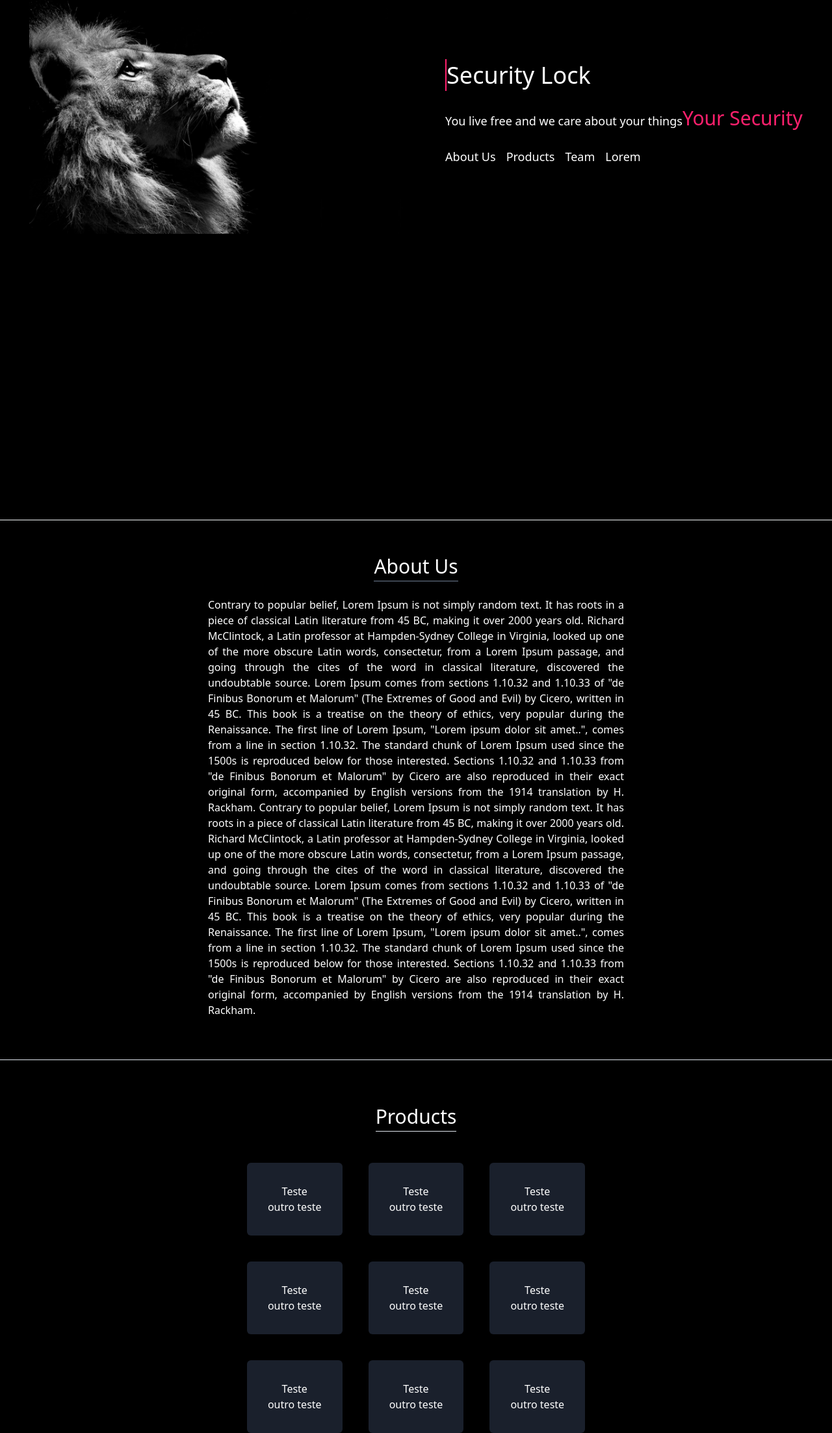
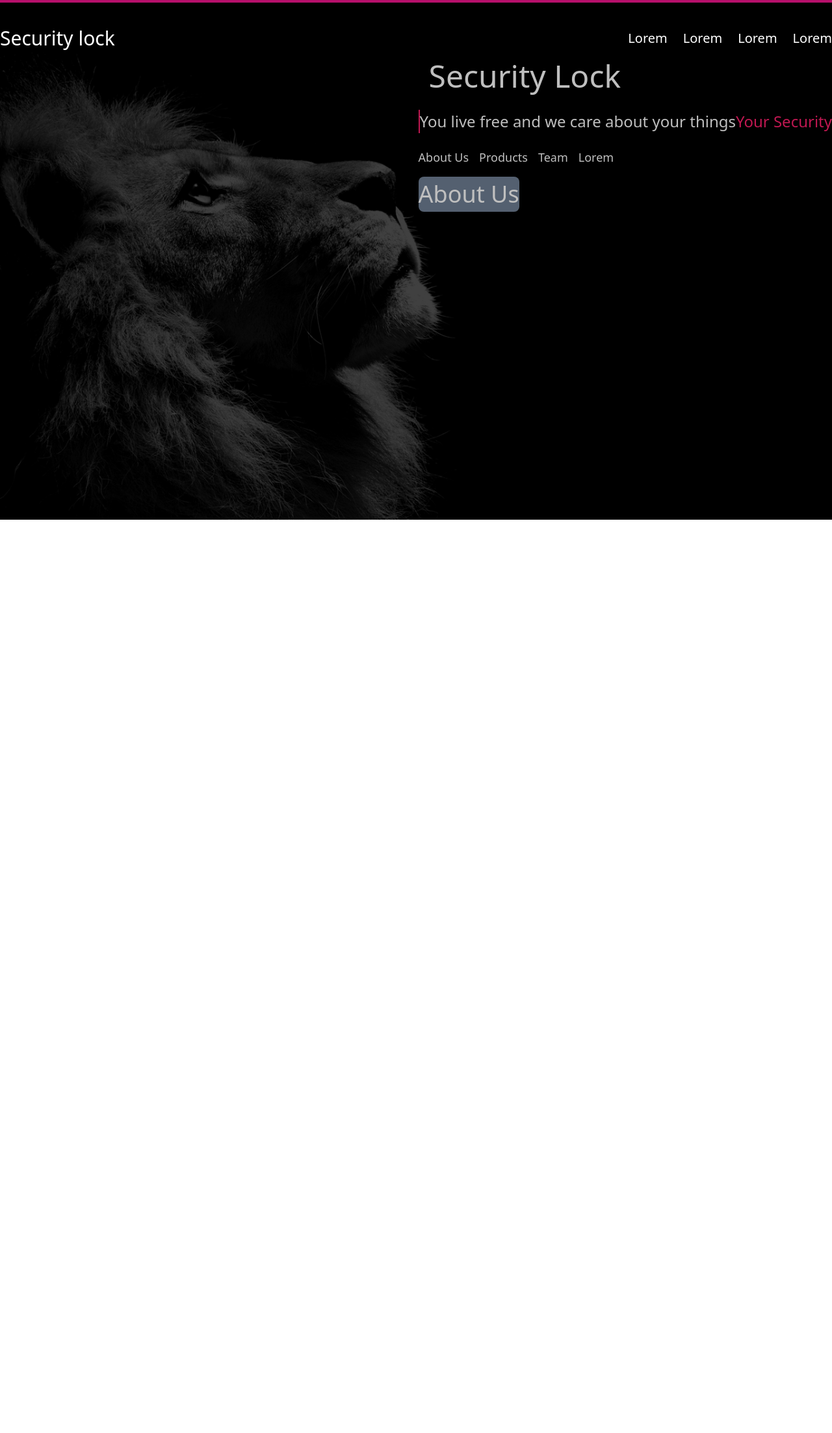
Before and after one commit to Prz901/lockTemp, a React (Create React App) app: page / in a window 1280 px wide. Shown: the whole page at 65% size. After the commit the page ends 800 px from the top, so only its background shows below. Built offline with nearby package versions, Linux system fonts and the light colour scheme.

Commit message:
adjust hero template

```diff
--- a/src/pages/Home.jsx
+++ b/src/pages/Home.jsx
@@ -1,152 +1,59 @@
-import React, { useState } from "react";
+import React from 'react'
 
-import image from "../utils/imageBackground/lion.jpg";
+import image from '../utils/imageBackground/lion.jpg'
 
 export default function Home() {
   return (
-    <div className="bg-black">
-      <div className=" h-screen ">
-        <div className="flex flex-row items-center justify-center">
-          <img src={image} alt="Lion" className="w-1/2" />
-          <div className="flex items-start justify-start">
-            <div className="flex items flex-row ">
-              <div className="flex flex-col items-start">
-                <div className='flex items-center w-full'>
-                  <p className="text-white font-medium text-4xl "> <span className='border-solid border-danger-500 border-l-2'>Security Lock</span>  <i className="fas fa-lock text-white text-4xl mt-6 locked hover:text-danger-500" /> </p>
+    <div className='h-screen bg-black w-full border-solid border-t-4 border-danger-700'>
+      <div className=' container mx-auto'>
+        <div className='flex items-center justify-between mt-8'>
+          <div className='text-white'>
+            <h1 className='text-3xl'>Security lock</h1>
+          </div>
+          <div className='flex items-center text-white text-xl '>
+            <p className='ml-6 cursor-pointer hover:text-danger-600'>Lorem</p>
+            <p className='ml-6 cursor-pointer hover:text-danger-600'>Lorem</p>
+            <p className='ml-6 cursor-pointer hover:text-danger-600'>Lorem</p>
+            <p className='ml-6 cursor-pointer hover:text-danger-600'>Lorem</p>
+          </div>
+        </div>
+      </div>
+      {/* dentro de um container se pa flex end */}
+      <img src={image} alt='Lion' className='absolute bottom-0 left-0 opacity-25' />
+      <div className='flex justify-end items-center container mx-auto'>
+        <div className='flex flex-col items-start '>
+          <div className=''>
+            <p className='text-white font-medium text-5xl'>
+              <i className='fas fa-lock text-white  locked hover:text-danger-500 mr-4' />
+              Security Lock
+            </p>
           </div>
           <div className='mt-4'>
-                  <h2 className="text-white text-lg" >You live free and we care about your things<span className= "text-danger-500 text-3xl">Your Security</span></h2>
+            <h2 className='text-white text-2xl border-danger-500 border-l-2'>
+              You live free and we care about your things<span className='text-danger-500 text-2xl'>Your Security</span>
+            </h2>
           </div>
           {/* <i className="fas fa-lock-open text-white cursor-pointer unlocked"/> */}
-                <div className="flex flex-row items-center text-white mt-6">
-                  <p className="text-lg cursor-pointer hover:text-danger-500">
-                    About Us
-                  </p>
-                  <p className="ml-4 text-lg cursor-pointer hover:text-danger-500">
-                    Products
-                  </p>
-                  <p className="ml-4 text-lg cursor-pointer hover:text-danger-500">
-                    Team
-                  </p>
-                  <p className="ml-4 text-lg cursor-pointer hover:text-danger-500">
-                    Lorem
-                  </p>
+          <div className='flex flex-row items-center text-white mt-6'>
+            <p className='text-lg cursor-pointer hover:text-danger-500'>About Us</p>
+            <p className='ml-4 text-lg cursor-pointer hover:text-danger-500'>Products</p>
+            <p className='ml-4 text-lg cursor-pointer hover:text-danger-500'>Team</p>
+            <p className='ml-4 text-lg cursor-pointer hover:text-danger-500'>Lorem</p>
           </div>
-                <div className="flex items-center flex-row mt-4">
+          <div className='flex items-center flex-row mt-4 text-4xl'>
+            <p className='text-white bg-gray-600 rounded-lg hover:bg-danger-600 cursor-pointer'>About Us</p>
             <div className=''>
-                    <i className="text-white text-xl fab fa-linkedin cursor-pointer hover:text-danger-700"/>
+              <i className='text-white  fab fa-linkedin cursor-pointer hover:text-danger-700' />
             </div>
             <div className='ml-4'>
-                    <i className="text-white text-xl fab fa-instagram cursor-pointer  hover:text-danger-700"/>
+              <i className='text-white  fab fa-instagram cursor-pointer  hover:text-danger-700' />
             </div>
             <div className='ml-4'>
-                    <i class="fab fa-facebook text-white text-xl cursor-pointer hover:text-danger-700"></i>
+              <i class='fab fa-facebook text-white  cursor-pointer hover:text-danger-700'></i>
             </div>
           </div>
         </div>
       </div>
     </div>
-        </div>
-      </div>
-      <div className="">
-        <div className="border-t border-solid border-gray-100">
-          <div className=" text-white mt-12 container">
-            <div className="flex flex-col items-center">
-              <p className="mb-6 border-solid border-b cursor-pointer text-3xl border-gray-600 hover:border-danger-600 hover:text-danger-600">
-                About Us
-              </p>
-              <span className="w-1/2 text-justify">
-                Contrary to popular belief, Lorem Ipsum is not simply random
-                text. It has roots in a piece of classical Latin literature from
-                45 BC, making it over 2000 years old. Richard McClintock, a
-                Latin professor at Hampden-Sydney College in Virginia, looked up
-                one of the more obscure Latin words, consectetur, from a Lorem
-                Ipsum passage, and going through the cites of the word in
-                classical literature, discovered the undoubtable source. Lorem
-                Ipsum comes from sections 1.10.32 and 1.10.33 of "de Finibus
-                Bonorum et Malorum" (The Extremes of Good and Evil) by Cicero,
-                written in 45 BC. This book is a treatise on the theory of
-                ethics, very popular during the Renaissance. The first line of
-                Lorem Ipsum, "Lorem ipsum dolor sit amet..", comes from a line
-                in section 1.10.32. The standard chunk of Lorem Ipsum used since
-                the 1500s is reproduced below for those interested. Sections
-                1.10.32 and 1.10.33 from "de Finibus Bonorum et Malorum" by
-                Cicero are also reproduced in their exact original form,
-                accompanied by English versions from the 1914 translation by H.
-                Rackham. Contrary to popular belief, Lorem Ipsum is not simply
-                random text. It has roots in a piece of classical Latin
-                literature from 45 BC, making it over 2000 years old. Richard
-                McClintock, a Latin professor at Hampden-Sydney College in
-                Virginia, looked up one of the more obscure Latin words,
-                consectetur, from a Lorem Ipsum passage, and going through the
-                cites of the word in classical literature, discovered the
-                undoubtable source. Lorem Ipsum comes from sections 1.10.32 and
-                1.10.33 of "de Finibus Bonorum et Malorum" (The Extremes of Good
-                and Evil) by Cicero, written in 45 BC. This book is a treatise
-                on the theory of ethics, very popular during the Renaissance.
-                The first line of Lorem Ipsum, "Lorem ipsum dolor sit amet..",
-                comes from a line in section 1.10.32. The standard chunk of
-                Lorem Ipsum used since the 1500s is reproduced below for those
-                interested. Sections 1.10.32 and 1.10.33 from "de Finibus
-                Bonorum et Malorum" by Cicero are also reproduced in their exact
-                original form, accompanied by English versions from the 1914
-                translation by H. Rackham.
-              </span>
-            </div>
-          </div>
-          <div className="mt-16 border-solid border-t border-gray-300 ">
-            <div className='flex flex-col items-center container'>
-              <div>
-                <h3 className="mt-16 mb-12 text-white border-b text-3xl border-gray-300 border-solid hover:border-danger-600 hover:text-danger-600">Products</h3>
-              </div>
-              <div>
-                <div className="text-white container">
-                  <div className="flex justify-center">
-                    <div className="grid gap-10 grid-cols-3 grid-row-2 ">
-                      <div className="bg-gray-900 rounded-md flex flex-col items-center p-8">
-                        <h3>Teste</h3>
-                        <p>outro teste</p>
-                      </div>
-                      <div className="bg-gray-900 rounded-md flex flex-col items-center p-8">
-                        <h3>Teste</h3>
-                        <p>outro teste</p>
-                      </div>
-                      <div className="bg-gray-900 rounded-md flex flex-col items-center p-8">
-                        <h3>Teste</h3>
-                        <p>outro teste</p>
-                      </div>
-                      <div className="bg-gray-900 rounded-md flex flex-col items-center p-8">
-                        <h3>Teste</h3>
-                        <p>outro teste</p>
-                      </div>
-                      <div className="bg-gray-900 rounded-md flex flex-col items-center p-8">
-                        <h3>Teste</h3>
-                        <p>outro teste</p>
-                      </div>
-                      <div className="bg-gray-900 rounded-md flex flex-col items-center p-8">
-                        <h3>Teste</h3>
-                        <p>outro teste</p>
-                      </div>
-                      <div className="bg-gray-900 rounded-md flex flex-col items-center p-8">
-                        <h3>Teste</h3>
-                        <p>outro teste</p>
-                      </div>
-                      <div className="bg-gray-900 rounded-md flex flex-col items-center p-8">
-                        <h3>Teste</h3>
-                        <p>outro teste</p>
-                      </div>
-                      <div className="bg-gray-900 rounded-md flex flex-col items-center p-8">
-                        <h3>Teste</h3>
-                        <p>outro teste</p>
-                      </div>
-                    </div>
-                  </div>
-                </div>
-              </div>
-            </div>
-          </div>
-        </div>
-      </div>
-    </div>
-  );
+  )
 }
```
Also changed, not shown: src/styles/main.css (line endings or trailing spaces), 2 other files (tests, documents, lock files or other folders). Lines whose indentation alone changed are shown as unchanged.
